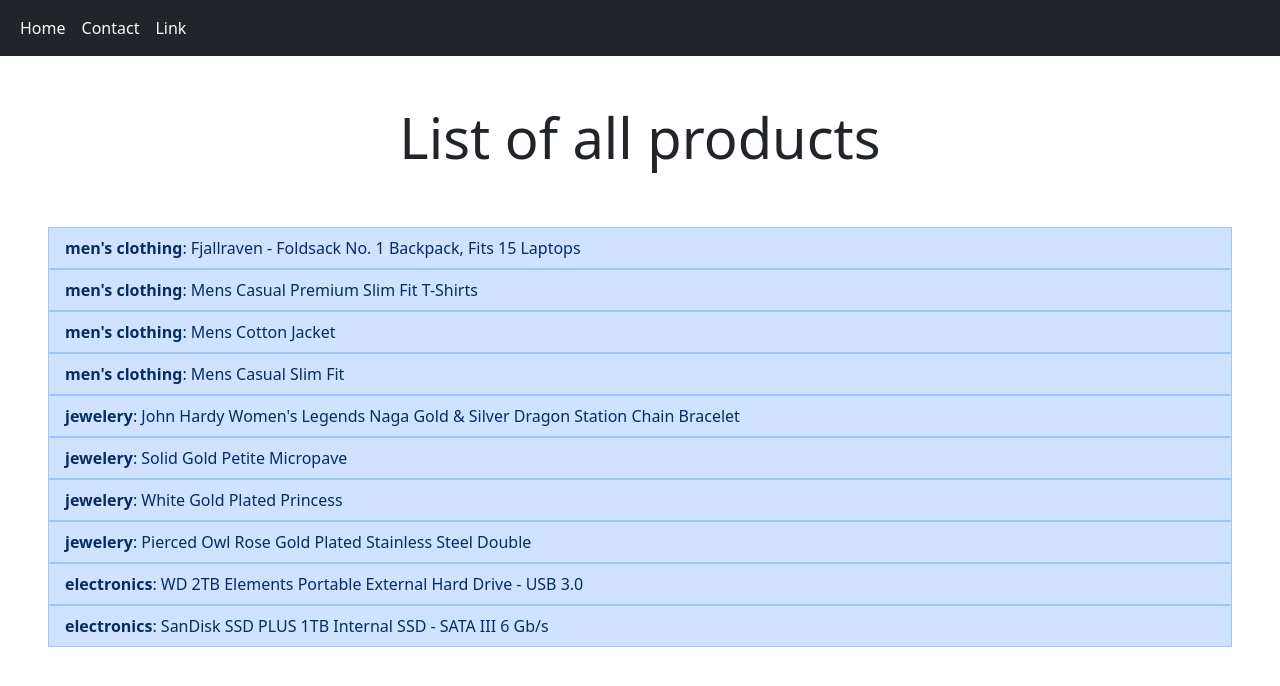
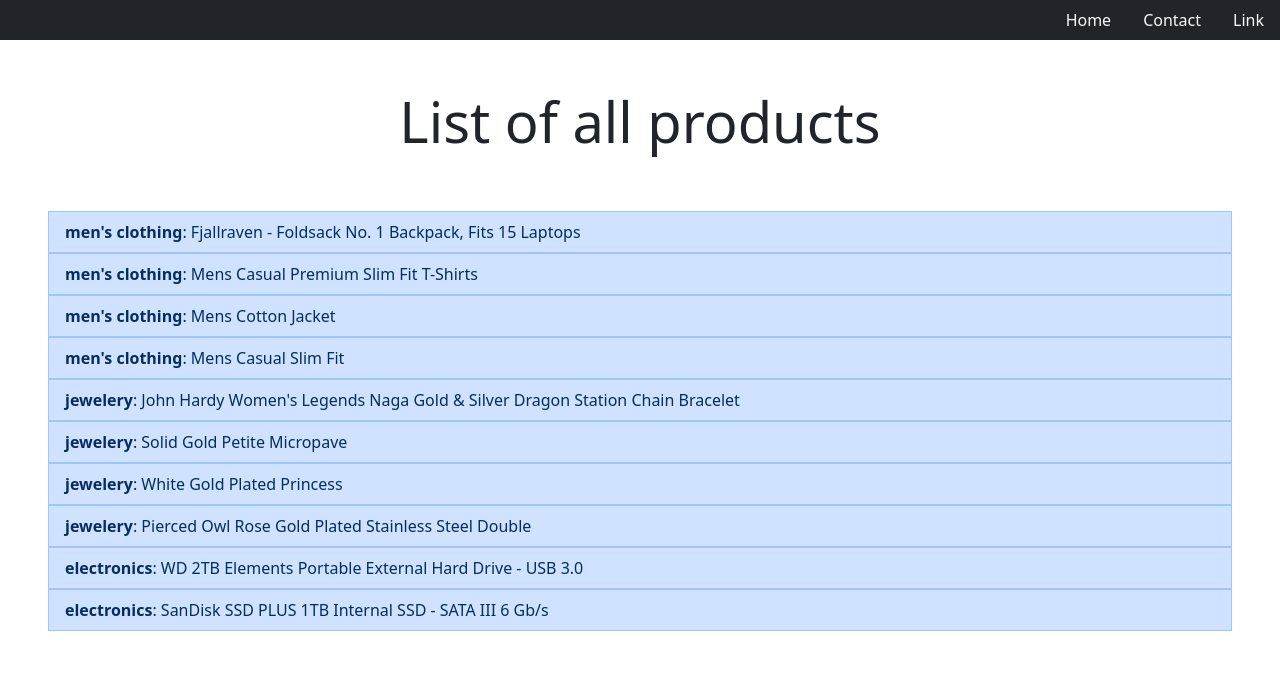
Before and after one commit to billymohajeri/redux-toolkit-routing-ecommerce-app, a React (Vite) app: page / in a window 1280 px wide. Shown: the top 686 px of the page. Built offline with nearby package versions, Linux system fonts and the light colour scheme.

Commit message:
Update header page

```diff
--- a/src/components/Header.tsx
+++ /dev/null
@@ -1,34 +0,0 @@
-import { Outlet } from "react-router-dom";
-
-const Header = () => {
-  return (
-    <div>
-      <nav className="navbar navbar-expand-lg bg-dark">
-        <div className="container-fluid">
-          <div className="collapse navbar-collapse" id="navbarSupportedContent">
-            <ul className="navbar-nav me-auto mb-2 mb-lg-0">
-              <li className="nav-item">
-                <a className="nav-link text-light" href="/">
-                  Home
-                </a>
-              </li>
-              <li className="nav-item">
-                <a className="nav-link text-light" href="/contact">
-                  Contact
-                </a>
-              </li>
-              <li className="nav-item">
-                <a className="nav-link text-light" href="#">
-                  Link
-                </a>
-              </li>
-            </ul>
-          </div>
-        </div>
-      </nav>
-      <Outlet />
-    </div>
-  );
-};
-
-export default Header;
--- /dev/null
+++ b/src/components/Navbar.tsx
@@ -0,0 +1,28 @@
+import { Outlet } from "react-router-dom";
+
+const Navbar = () => {
+  return (
+    <div>
+      <ul className="nav justify-content-end bg-dark">
+        <li className="nav-item">
+          <a className="nav-link text-light" aria-current="page" href="/">
+            Home
+          </a>
+        </li>
+        <li className="nav-item">
+          <a className="nav-link text-light" href="/contact">
+            Contact
+          </a>
+        </li>
+        <li className="nav-item">
+          <a className="nav-link text-light" href="#">
+            Link
+          </a>
+        </li>
+      </ul>
+      <Outlet />
+    </div>
+  );
+};
+
+export default Navbar;
--- a/src/main.tsx
+++ b/src/main.tsx
@@ -2,7 +2,7 @@
 import ReactDOM from "react-dom/client";
 import "./index.css";
 import ProductList from "./components/ProductList.tsx";
-import Header from "./components/Header.tsx";
+import Navbar from "./components/Navbar.tsx";
 import Contact from "./components/Contact.tsx";
 
 import "bootstrap/dist/css/bootstrap.css";
@@ -13,7 +13,7 @@
 const router = createBrowserRouter([
   {
     path: "/",
-    element: <Header />,
+    element: <Navbar />,
     children: [
       { path: "/", element: <ProductList /> },
       { path: "/contact", element: <Contact /> },
```
